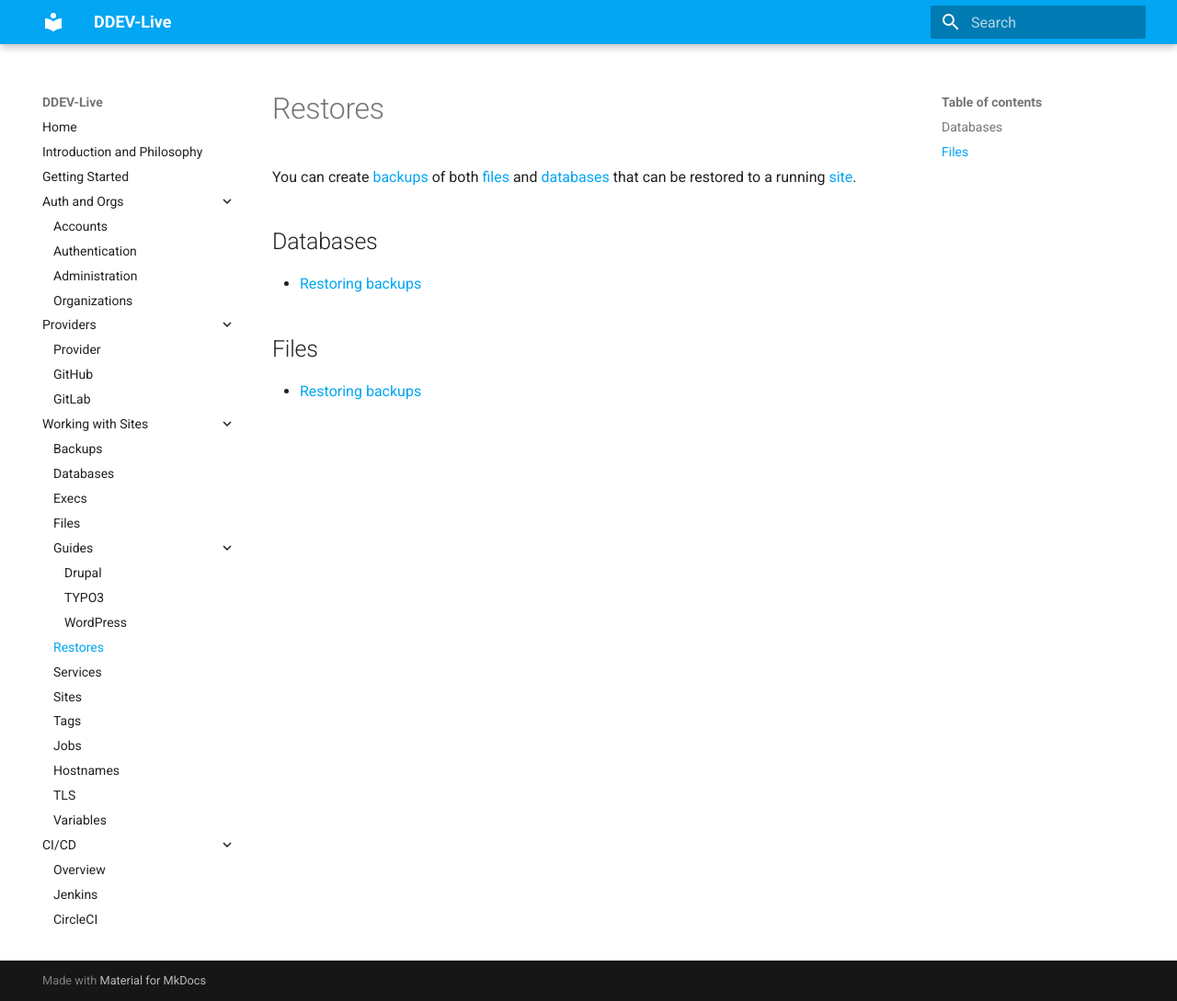
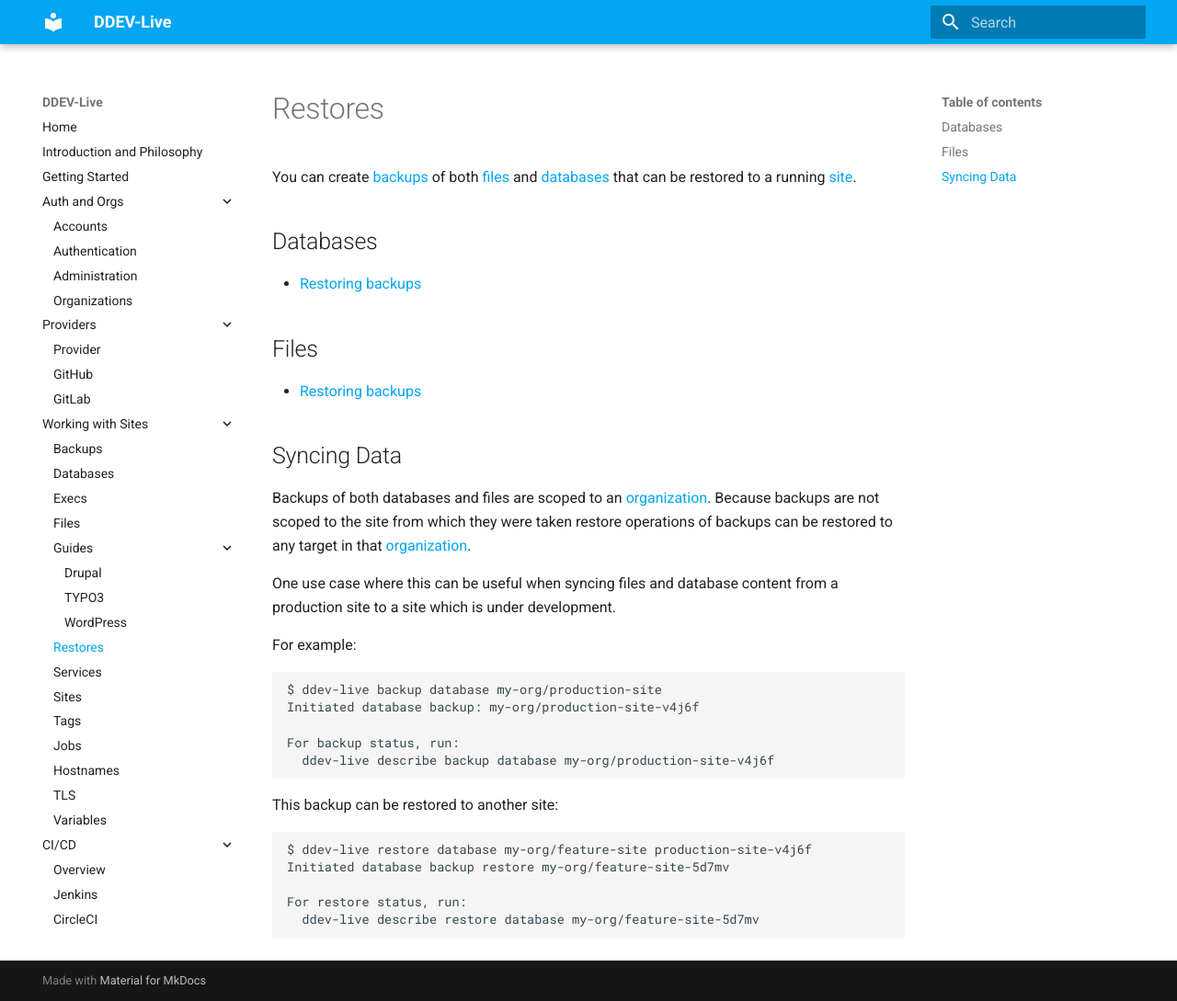
Before and after one commit to fru-io/docs-live, an MkDocs documentation site: the page built from docs/restores.md, in a window 1280 px wide and 1089 px high. Shown: the whole window at 92% size. Built offline with MkDocs 1.6.1 and Material for MkDocs 9.7.7, drawn with Linux system fonts in a browser that asks for light colours.

Commit message:
An example on how to sync data between two site environments

````diff
--- a/docs/restores.md
+++ b/docs/restores.md
@@ -11,3 +11,27 @@ You can create [backups](https://docs.ddev.com/backups/) of both [files](files.m
 
 ## Files
 - [Restoring backups](https://docs.ddev.com/files/#file-restores)
+
+## Syncing Data
+
+Backups of both databases and files are scoped to an [organization](organizations.md).  Because backups are not scoped to the site from which they were taken restore operations of backups can be restored to any target in that [organization](organizations.md).
+
+One use case where this can be useful when syncing files and database content from a production site to a site which is under development.
+
+For example:
+```
+$ ddev-live backup database my-org/production-site
+Initiated database backup: my-org/production-site-v4j6f
+
+For backup status, run:
+  ddev-live describe backup database my-org/production-site-v4j6f
+```
+
+This backup can be restored to another site:
+```
+$ ddev-live restore database my-org/feature-site production-site-v4j6f
+Initiated database backup restore my-org/feature-site-5d7mv
+
+For restore status, run:
+  ddev-live describe restore database my-org/feature-site-5d7mv
+```
````
